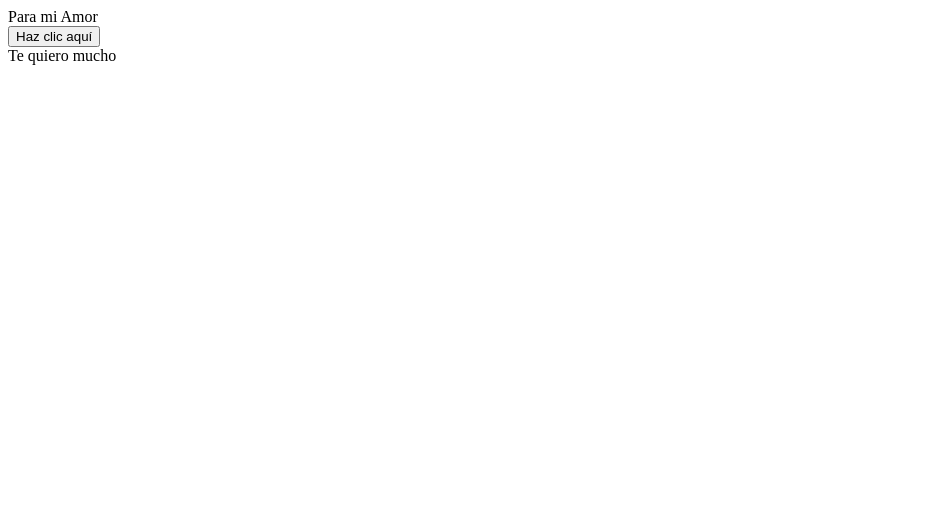
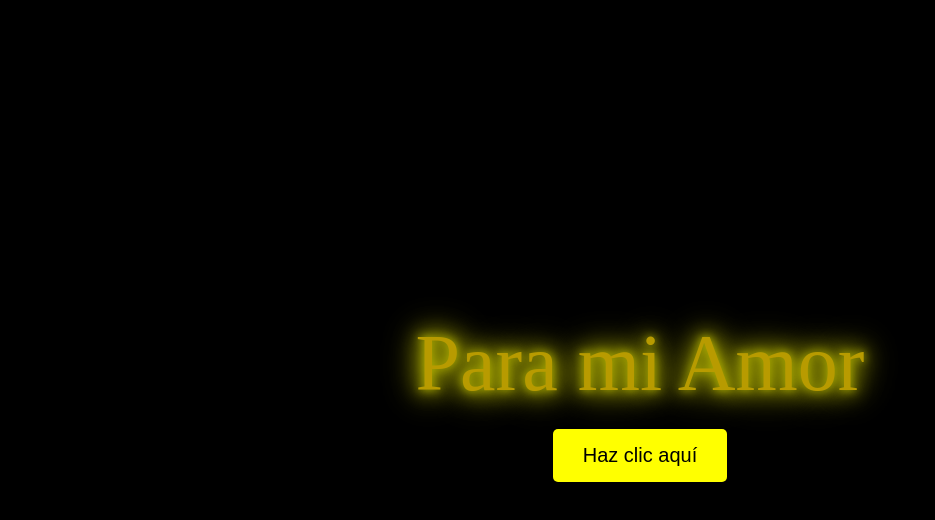
Before and after one commit to Siglesias98/ParaMiBonita, a plain HTML site: page index.html in a window 1280 px wide. Shown: the whole page, without its empty margins (0-935 px from the left). Drawn offline with Linux system fonts and the light colour scheme.

Commit message:
Update index.html

```diff
--- a/index.html
+++ b/index.html
@@ -4,7 +4,7 @@
     <meta charset="UTF-8">
     <meta name="viewport" content="width=device-width, initial-scale=1.0">
     <title>Para Mi Amor</title>
-    <link rel="stylesheet" href="styles.css"> <!-- Vinculación del CSS externo -->
+    <link rel="stylesheet" href="style.css"> <!-- Vinculación del CSS externo -->
 </head>
 <body>
     <!-- Sección de inicio con el título -->
```
